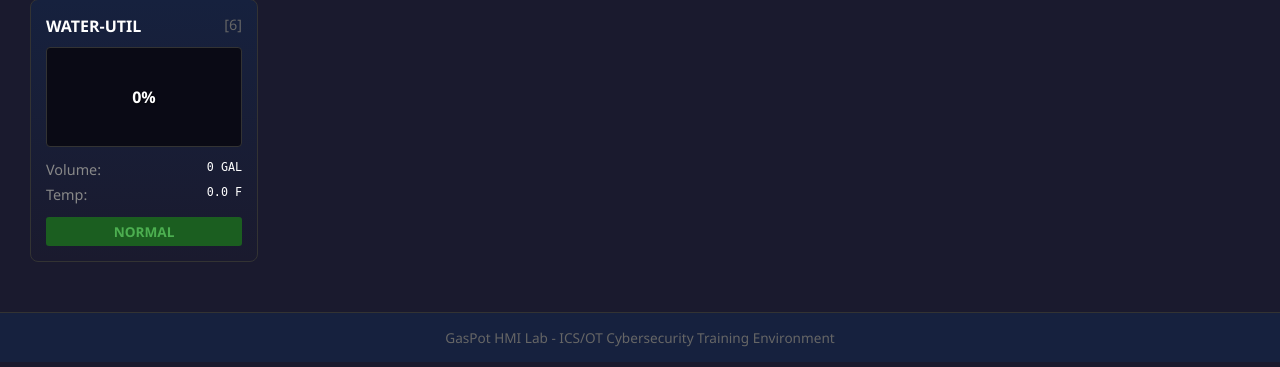
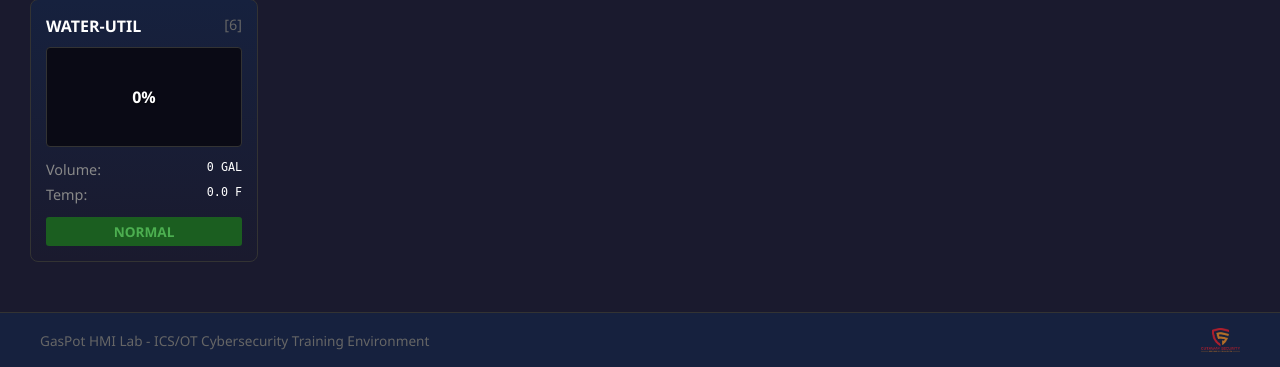
Before and after one commit to cutaway-security/gaspot-hmi-lab, a Flask app: page / in a window 1280 px wide. Shown: the part 912-1279 px from the top of the page. Run offline with Flask 3, Linux system fonts and the light colour scheme; data comes from the database, SQL or seed files in the repository; data that the repository does not hold is empty.

Commit message:
Updated README and logos

```diff
--- a/hmi/app/static/style.css
+++ b/hmi/app/static/style.css
@@ -410,10 +410,33 @@ body {
 .footer {
     background-color: #16213e;
     padding: 15px 30px;
-    text-align: center;
     color: #666;
     font-size: 0.85em;
     border-top: 1px solid #333;
+}
+
+.footer-content {
+    display: flex;
+    justify-content: space-between;
+    align-items: center;
+    max-width: 1200px;
+    margin: 0 auto;
+}
+
+.footer-logo {
+    display: flex;
+    align-items: center;
+    opacity: 0.7;
+    transition: opacity 0.2s;
+}
+
+.footer-logo:hover {
+    opacity: 1;
+}
+
+.footer-logo img {
+    height: 24px;
+    width: auto;
 }
 
 /* Responsive */
--- a/hmi/app/templates/base.html
+++ b/hmi/app/templates/base.html
@@ -39,7 +39,12 @@
     </main>
 
     <footer class="footer">
-        <span>GasPot HMI Lab - ICS/OT Cybersecurity Training Environment</span>
+        <div class="footer-content">
+            <span>GasPot HMI Lab - ICS/OT Cybersecurity Training Environment</span>
+            <a href="https://www.cutawaysecurity.com" target="_blank" class="footer-logo">
+                <img src="{{ url_for('static', filename='cutsec_logo.png') }}" alt="Cutaway Security" height="24">
+            </a>
+        </div>
     </footer>
 
     {% block scripts %}{% endblock %}
```
Also changed, not shown: README.md, hmi/app/static/cutsec_logo.png (added), images/cutsec_logo.png (added), images/hmi_alarms.png (added), images/hmi_dashboard.png (added), images/hmi_trends.png (added).
